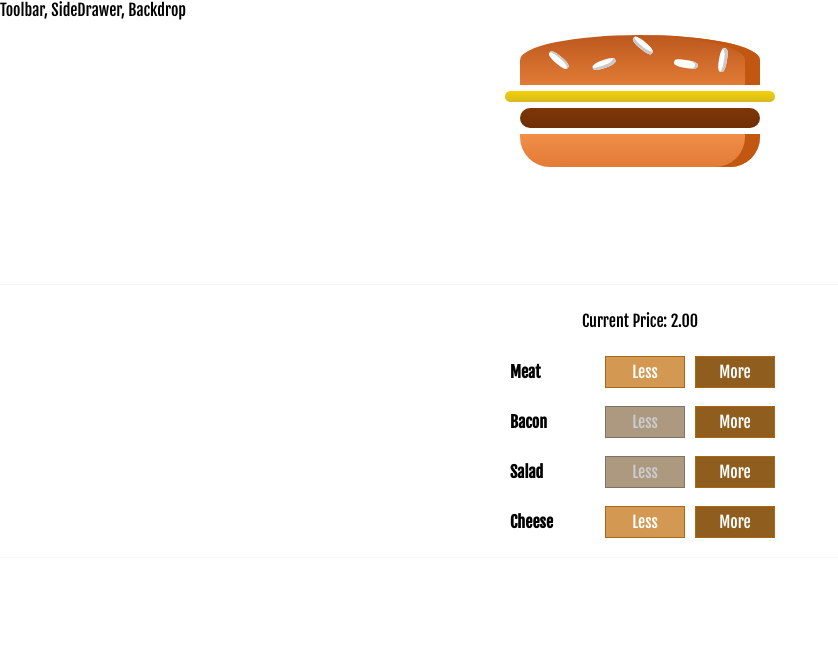
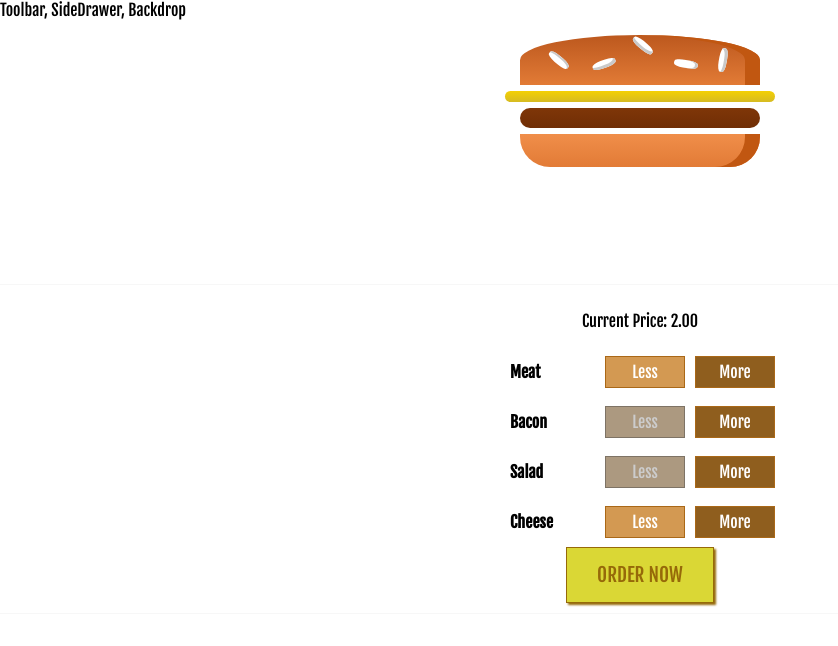
Before and after one commit to alexanderflink-zz/react-exercise, a React app: page / in a window 1280 px wide. Shown: the top 646 px of the page, without its empty margins (0-838 px from the left). Built offline with nearby package versions, Linux system fonts and the light colour scheme; a web font is replaced by a local one.

Commit message:
added order button

```diff
--- a/src/components/Burger/BuildControls/BuildControls.css
+++ b/src/components/Burger/BuildControls/BuildControls.css
@@ -7,3 +7,44 @@
   margin: auto;
   padding: 10px 0;
 }
+
+.OrderButton {
+    background-color: #DAD735;
+    outline: none;
+    cursor: pointer;
+    border: 1px solid #966909;
+    color: #966909;
+    font-family: inherit;
+    font-size: 1.2em;
+    padding: 15px 30px;
+    box-shadow: 2px 2px 2px #966909;
+}
+
+.OrderButton:hover, .OrderButton:active {
+    background-color: #A0DB41;
+    border: 1px solid #966909;
+    color: #966909;
+}
+
+.OrderButton:disabled {
+    background-color: #C7C6C6;
+    cursor: not-allowed;
+    border: 1px solid #ccc;
+    color: #888888;
+}
+
+.OrderButton:not(:disabled) {
+    animation: enable 0.3s linear;
+}
+
+@keyframes enable {
+    0% {
+        transform: scale(1);
+    }
+    60% {
+        transform: scale(1.1);
+    }
+    100% {
+        transform: scale(1);
+    }
+}
--- a/src/components/Burger/BuildControls/BuildControls.js
+++ b/src/components/Burger/BuildControls/BuildControls.js
@@ -24,6 +24,7 @@
           />
         }))
       }
+      <button className={css.OrderButton} disabled={!props.purchaseable}>ORDER NOW</button>
     </div>
   );
 };
--- a/src/containers/BurgerBuilder/BurgerBuilder.js
+++ b/src/containers/BurgerBuilder/BurgerBuilder.js
@@ -18,7 +18,32 @@
 			cheese: 1,
 			meat: 1,
 		},
-		totalPrice: 2
+		totalPrice: 2,
+		purchaseable: true
+	}
+
+	updatePurchaseState() {
+
+		// get amount of ingredients
+		const ingredients = {
+			...this.state.ingredients
+		};
+		const sum = Object.keys(ingredients).map(key => {
+			return ingredients[key];
+		}).reduce((sum, el) => {
+			return sum + el;
+		}, 0);
+
+		// set state
+		console.log(sum);
+		this.setState({purchaseable: sum > 0});
+	}
+
+	componentDidUpdate(prevProps, prevState) {
+		// check if ingredients changed, if so update purchaseable
+		if (this.state.ingredients !== prevState.ingredients) {
+			this.updatePurchaseState();
+		}
 	}
 
 	addIngredient = (type) => {
@@ -64,6 +89,7 @@
 					onRemove={this.removeIngredient}
 					disabled={disabledInfo}
 					price={this.state.totalPrice}
+					purchaseable={this.state.purchaseable}
 				/>
 			</React.Fragment>
 		);
```
